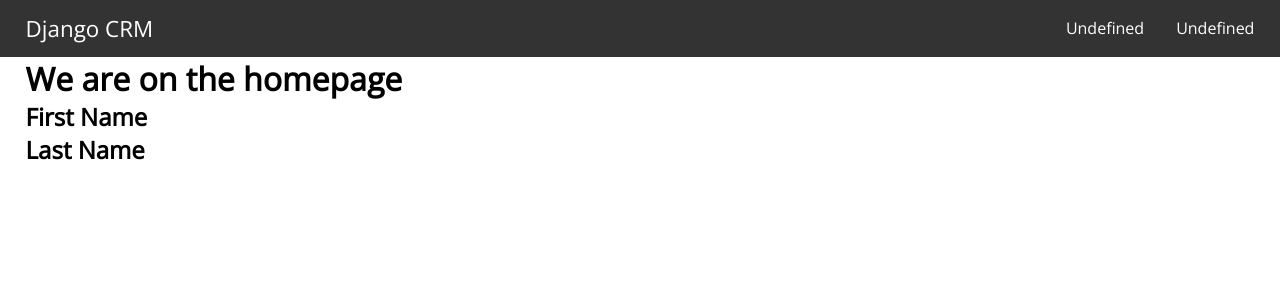
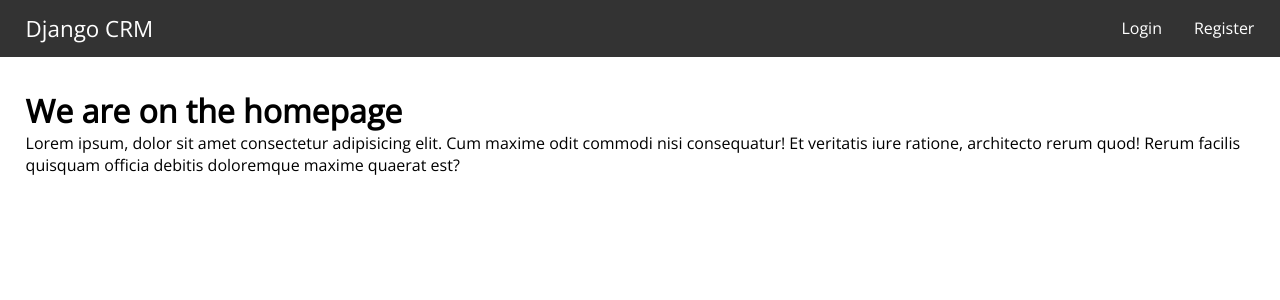
Before and after one commit to joaovitorwitt/django-crm, a Django app: page / in a window 1280 px wide. Shown: the top 300 px of the page. Run offline with Django 4.2, Linux system fonts and the light colour scheme.

Commit message:
fixed login page bug

```diff
--- a/dcrm/dcrm/urls.py
+++ b/dcrm/dcrm/urls.py
@@ -1,23 +1,7 @@
-"""
-URL configuration for dcrm project.
-
-The `urlpatterns` list routes URLs to views. For more information please see:
-    https://docs.djangoproject.com/en/4.2/topics/http/urls/
-Examples:
-Function views
-    1. Add an import:  from my_app import views
-    2. Add a URL to urlpatterns:  path('', views.home, name='home')
-Class-based views
-    1. Add an import:  from other_app.views import Home
-    2. Add a URL to urlpatterns:  path('', Home.as_view(), name='home')
-Including another URLconf
-    1. Import the include() function: from django.urls import include, path
-    2. Add a URL to urlpatterns:  path('blog/', include('blog.urls'))
-"""
 from django.contrib import admin
 from django.urls import path, include
 
 urlpatterns = [
     path('admin/', admin.site.urls),
-    path("", include('website.urls'))
+    path('', include('website.urls'))
 ]
--- a/dcrm/website/templates/index.html
+++ b/dcrm/website/templates/index.html
@@ -6,11 +6,7 @@
 <div class="container">
     <h1>We are on the homepage</h1>
 
-    <h2>First Name</h2>
-    <p>{{ first_name }}</p>
-
-    <h2>Last Name</h2>
-    <p>{{ last_name }}</p>
+    <p>Lorem ipsum, dolor sit amet consectetur adipisicing elit. Cum maxime odit commodi nisi consequatur! Et veritatis iure ratione, architecto rerum quod! Rerum facilis quisquam officia debitis doloremque maxime quaerat est?</p>
 </div>
 
 {% endblock %}
--- a/dcrm/website/templates/layout.html
+++ b/dcrm/website/templates/layout.html
@@ -7,6 +7,7 @@
     <meta name="viewport" content="width=device-width, initial-scale=1.0">
     <title>Website App</title>
     <link href="{% static 'styles/styles.css' %}" rel="stylesheet">
+    <!-- <link href="https://cdn.jsdelivr.net/npm/bootstrap@5.3.0-alpha3/dist/css/bootstrap.min.css" rel="stylesheet" integrity="sha384-KK94CHFLLe+nY2dmCWGMq91rCGa5gtU4mk92HdvYe+M/SXH301p5ILy+dN9+nJOZ" crossorigin="anonymous"> -->
 </head>
 <body>
 
@@ -14,6 +15,13 @@
         {% include 'navbar.html' %}
     </header>
 
+    <div class="container" style="text-align: center; margin-top: 2rem;">
+        {% if messages %}
+            {% for message in messages %}
+                {{ message }}
+            {% endfor %}
+        {% endif %}
+    </div>
 
     <main class="main">
         {% block body %}
--- a/dcrm/website/templates/login.html
+++ b/dcrm/website/templates/login.html
@@ -10,9 +10,10 @@
                     <p>New here? <a href="{% url 'website:register' %}">Register</a></p>
                 </div>
 
-                <form>
+                <form action="{% url 'website:login' %}" method="post">
+                    {% csrf_token %}
                     <div class="input-wrapper">
-                        <input type="text" name="username" placeholder="username">
+                        <input type="text" name="username" placeholder="username" autocomplete="off">
                     </div>
 
                     <div class="input-wrapper">
--- a/dcrm/website/templates/navbar.html
+++ b/dcrm/website/templates/navbar.html
@@ -4,11 +4,11 @@
 
     <ul class="link-wrapper">
         <li class="link-list">
-            <a href="">Undefined</a>
+            <a href="{% url 'website:login' %}">Login</a>
         </li>
 
         <li class="link-list">
-            <a href="">Undefined</a>
+            <a href="">Register</a>
         </li>
     </ul>
 </nav>
--- a/dcrm/website/urls.py
+++ b/dcrm/website/urls.py
@@ -1,12 +1,12 @@
-from django.urls import path
-
 # imports views file in the same directory
 from . import views
+from django.urls import path
+from website.views import login_user
 
 app_name = 'website'
 
 urlpatterns = [
-    path("", views.home, name="home"),
+    path("", views.index, name="home"),
     path("login/", views.login_user, name="login"),
     path("register/", views.register_user, name="register")
 ]
--- a/dcrm/website/views.py
+++ b/dcrm/website/views.py
@@ -1,30 +1,40 @@
 from django.shortcuts import render, redirect
 from django.contrib.auth import authenticate, login, logout
 from django.contrib import messages
-from django.urls import reverse
 
 
 # Create your views here.
-def home(request):
+def index(request):
     return render(request, 'index.html', {})
 
 
+# login page
 def login_user(request):
+    if request.method == "POST":
+        # get the info the user typed
+        username = request.POST['username']
+        password = request.POST['password']
+
+        # authenticate user
+        user = authenticate(request, username=username, password=password)
+
+        if user is not None:
+            login(request, user)
+            messages.success(request, "You have been Logged in")
+            return redirect('website:home')
+        else:
+            messages.error(request, "Something went wrong, Try again")
+            return redirect("website:login")
+
+    # if the method is GET
+    else:
+        return render(request, 'login.html', {})
+
+
+# register page
+def register_user(request):
     if request.method == "POST":
         ...
 
     else:
-        return render(request, 'login.html', {})
-
-
-def register_user(request):
-    if request.method == "POST":
-        first_name = request.POST['first-name']
-        last_name = request.POST['last-name']
-
-        url = reverse("home")
-
-        return redirect(url, {"first_name": first_name, "last_name": last_name})
-
-    else:
         return render(request, 'register.html', {})
```
